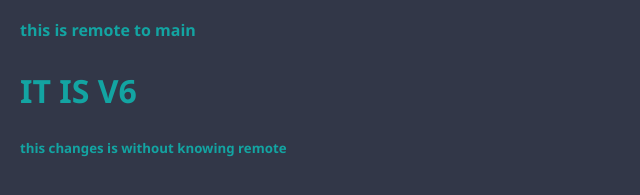
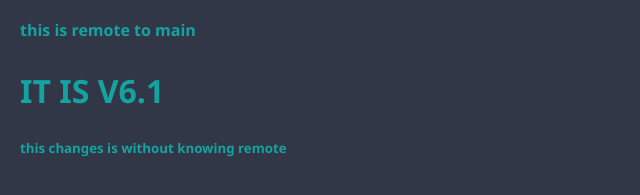
Before and after one commit to parthiv544/parthiv-demo, a plain HTML site: page index.html in a window 1280 px wide. Shown: the part 151-346 px from the top of the page, 0-640 px from the left. Drawn offline with Linux system fonts and the light colour scheme.

Commit message:
changed the v6.1

```diff
--- a/index.html
+++ b/index.html
@@ -11,7 +11,7 @@
     <h2>    hello this is v2  </h2>
     <h2>    parthiv  </h2>
     <h4>     this is remote to main  </h4>
-    <h1>    IT IS V6 </h1>
+    <h1>    IT IS V6.1 </h1>
     <h5> this changes is without knowing remote </h5>
 </body>
 </html>
```
